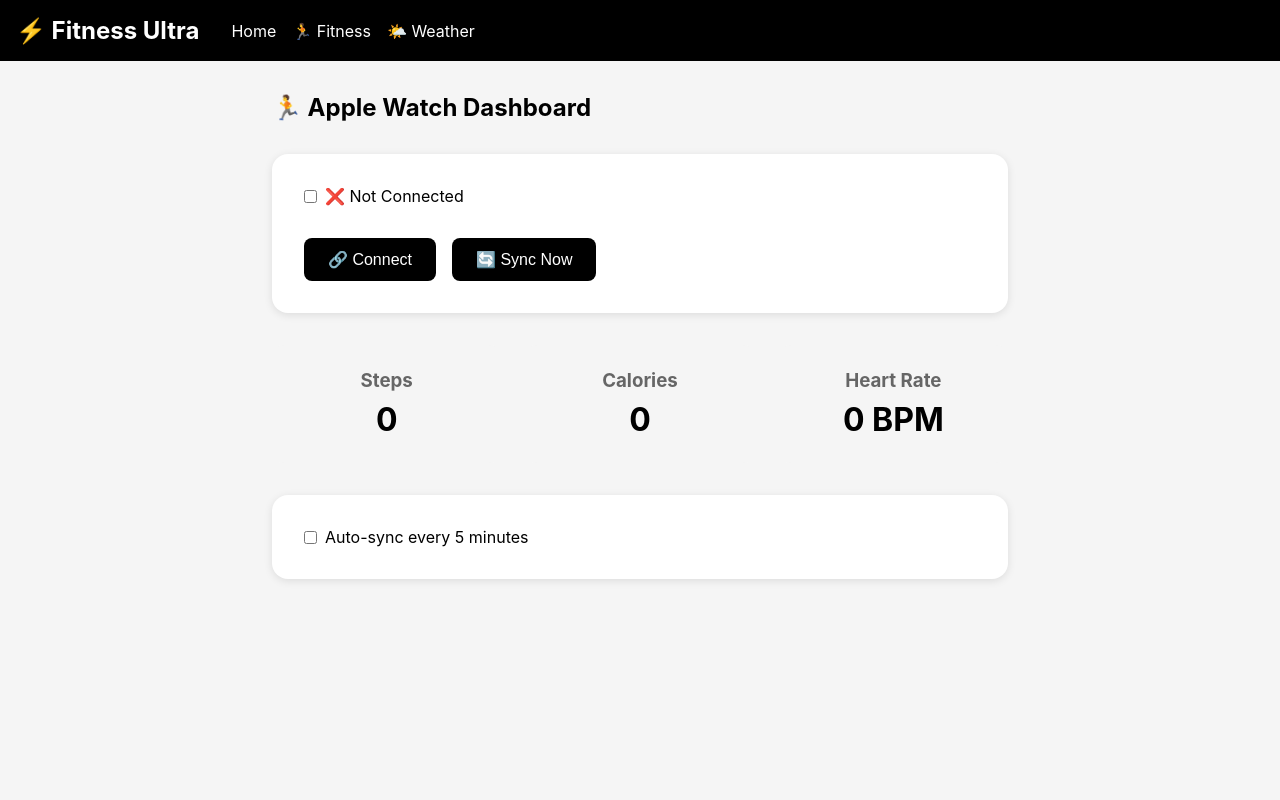
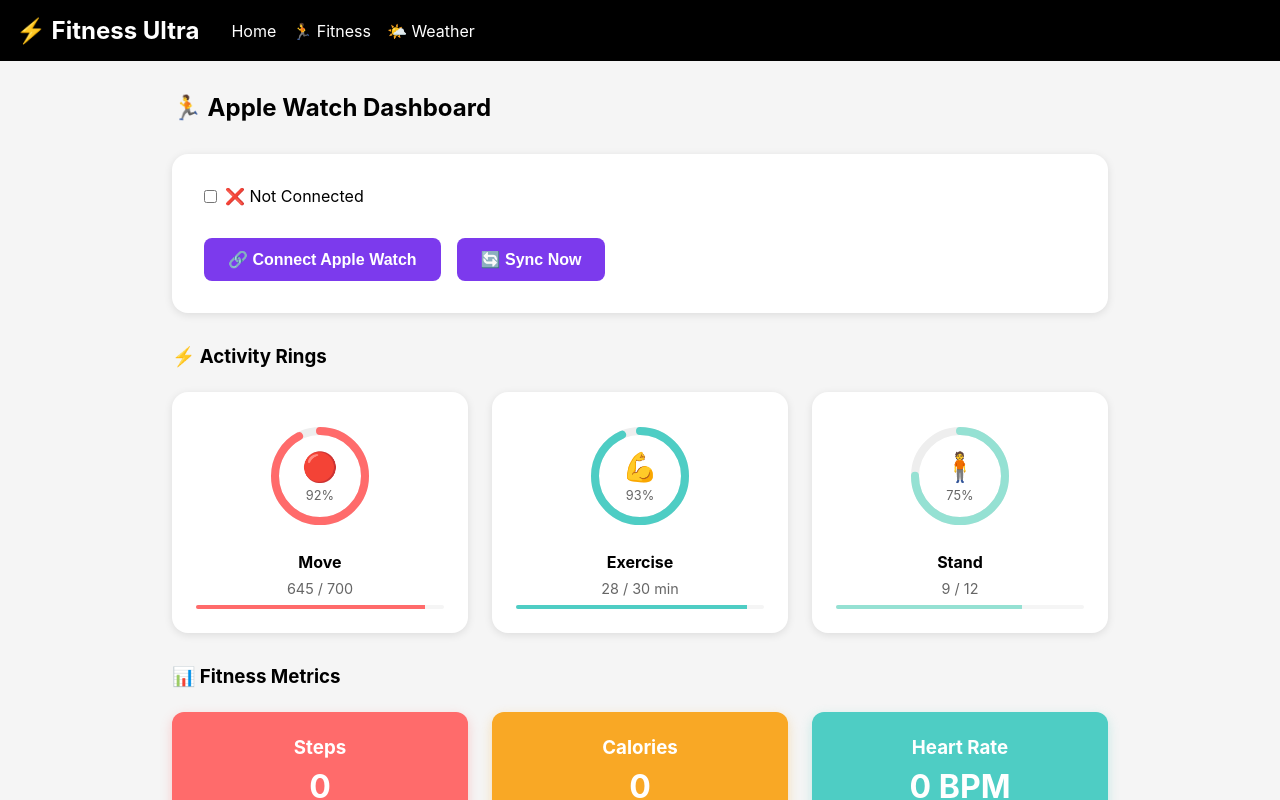
Before and after one commit to provmh3-glitch/fitness-ultra, a Next.js app: page /fitness in a window 1280 px wide. Shown: the top 800 px of the page. Built offline with nearby package versions, Linux system fonts and the light colour scheme.

Commit message:
Update fitness page with Activity Rings tracking and improved UI

```diff
--- a/app/fitness/page.tsx
+++ b/app/fitness/page.tsx
@@ -1,6 +1,14 @@
 'use client';
 
 import { useState } from 'react';
+
+interface Ring {
+  name: string;
+  current: number;
+  goal: number;
+  color: string;
+  icon: string;
+}
 
 export default function FitnessPage() {
   const [connected, setConnected] = useState(false);
@@ -10,7 +18,14 @@
     steps: 0,
     calories: 0,
     heartRate: 0,
+    timestamp: new Date().toISOString(),
   });
+
+  const [rings, setRings] = useState<Ring[]>([
+    { name: 'Move', current: 645, goal: 700, color: '#FF6B6B', icon: '🔴' },
+    { name: 'Exercise', current: 28, goal: 30, color: '#4ECDC4', icon: '💪' },
+    { name: 'Stand', current: 9, goal: 12, color: '#95E1D3', icon: '🧍' },
+  ]);
 
   const handleConnect = async () => {
     setConnected(true);
@@ -22,6 +37,12 @@
       const res = await fetch('/api/fitness/apple-watch');
       const newData = await res.json();
       setData(newData);
+
+      // Update rings with simulated data
+      setRings(rings.map(ring => ({
+        ...ring,
+        current: Math.min(ring.goal, ring.current + Math.floor(Math.random() * 50))
+      })));
     } catch (error) {
       console.error('Sync failed:', error);
     } finally {
@@ -31,7 +52,7 @@
 
   return (
     <main style={{
-      maxWidth: '800px',
+      maxWidth: '1000px',
       margin: '0 auto',
       padding: '2rem',
     }}>
@@ -56,31 +77,149 @@
               checked={connected}
               onChange={(e) => setConnected(e.target.checked)}
             />
-            {connected ? '✅ Connected' : '❌ Not Connected'}
+            {connected ? '✅ Connected to Apple Watch' : '❌ Not Connected'}
           </label>
         </div>
 
+        <div style={{ display: 'flex', gap: '1rem', flexWrap: 'wrap' }}>
           <button
             onClick={handleConnect}
             style={{
-            marginRight: '1rem',
-            backgroundColor: connected ? '#666' : '#000',
+              padding: '0.75rem 1.5rem',
+              backgroundColor: connected ? '#999' : '#7C3AED',
+              color: '#fff',
+              border: 'none',
+              borderRadius: '0.5rem',
+              cursor: connected ? 'default' : 'pointer',
+              fontWeight: 'bold',
             }}
             disabled={connected}
           >
-          {connected ? '🔗 Connected' : '🔗 Connect'}
+            {connected ? '🔗 Connected' : '🔗 Connect Apple Watch'}
           </button>
           <button
             onClick={handleSync}
             disabled={!connected || syncing}
             style={{
-            backgroundColor: syncing ? '#666' : '#000',
+              padding: '0.75rem 1.5rem',
+              backgroundColor: syncing ? '#999' : '#7C3AED',
+              color: '#fff',
+              border: 'none',
+              borderRadius: '0.5rem',
+              cursor: !connected || syncing ? 'default' : 'pointer',
+              fontWeight: 'bold',
             }}
           >
             {syncing ? '⏳ Syncing...' : '🔄 Sync Now'}
           </button>
         </div>
+      </div>
 
+      <h3 style={{ marginBottom: '1.5rem' }}>⚡ Activity Rings</h3>
+      <div style={{
+        display: 'grid',
+        gridTemplateColumns: 'repeat(auto-fit, minmax(250px, 1fr))',
+        gap: '1.5rem',
+        marginBottom: '2rem',
+      }}>
+        {rings.map((ring, index) => {
+          const percentage = (ring.current / ring.goal) * 100;
+          const circumference = 2 * Math.PI * 45;
+          const strokeDashoffset = circumference - (percentage / 100) * circumference;
+
+          return (
+            <div
+              key={index}
+              style={{
+                backgroundColor: '#fff',
+                padding: '1.5rem',
+                borderRadius: '1rem',
+                boxShadow: '0 2px 8px rgba(0,0,0,0.1)',
+                textAlign: 'center',
+              }}
+            >
+              <div style={{
+                position: 'relative',
+                width: '120px',
+                height: '120px',
+                margin: '0 auto 1rem',
+              }}>
+                <svg
+                  width="120"
+                  height="120"
+                  style={{
+                    transform: 'rotate(-90deg)',
+                    position: 'absolute',
+                    top: 0,
+                    left: 0,
+                  }}
+                >
+                  {/* Background circle */}
+                  <circle
+                    cx="60"
+                    cy="60"
+                    r="45"
+                    fill="none"
+                    stroke="#eee"
+                    strokeWidth="8"
+                  />
+                  {/* Progress circle */}
+                  <circle
+                    cx="60"
+                    cy="60"
+                    r="45"
+                    fill="none"
+                    stroke={ring.color}
+                    strokeWidth="8"
+                    strokeDasharray={circumference}
+                    strokeDashoffset={strokeDashoffset}
+                    strokeLinecap="round"
+                    style={{
+                      transition: 'stroke-dashoffset 0.5s ease',
+                    }}
+                  />
+                </svg>
+                <div
+                  style={{
+                    position: 'absolute',
+                    top: '50%',
+                    left: '50%',
+                    transform: 'translate(-50%, -50%)',
+                    textAlign: 'center',
+                  }}
+                >
+                  <p style={{ margin: 0, fontSize: '1.8rem' }}>{ring.icon}</p>
+                  <p style={{ margin: '0.25rem 0 0 0', fontSize: '0.8rem', color: '#666' }}>
+                    {Math.round(percentage)}%
+                  </p>
+                </div>
+              </div>
+
+              <h4 style={{ marginBottom: '0.5rem' }}>{ring.name}</h4>
+              <p style={{ color: '#666', marginBottom: '0.5rem', fontSize: '0.9rem' }}>
+                {ring.current} / {ring.goal} {ring.name === 'Exercise' ? 'min' : ''}
+              </p>
+              <div style={{
+                backgroundColor: '#f5f5f5',
+                height: '4px',
+                borderRadius: '2px',
+                overflow: 'hidden',
+              }}>
+                <div
+                  style={{
+                    backgroundColor: ring.color,
+                    height: '100%',
+                    width: `${Math.min(percentage, 100)}%`,
+                    transition: 'width 0.3s ease',
+                  }}
+                ></div>
+              </div>
+            </div>
+          );
+        })}
+      </div>
+
+      <h3 style={{ marginBottom: '1.5rem' }}>📊 Fitness Metrics</h3>
       <div style={{
         display: 'grid',
         gridTemplateColumns: 'repeat(auto-fit, minmax(200px, 1fr))',
@@ -88,31 +227,37 @@
         marginBottom: '2rem',
       }}>
         <div style={{
-          backgroundColor: '#f5f5f5',
+          backgroundColor: '#FF6B6B',
+          color: '#fff',
           padding: '1.5rem',
           borderRadius: '0.75rem',
           textAlign: 'center',
+          boxShadow: '0 4px 12px rgba(255,107,107,0.3)',
         }}>
-          <h3 style={{ color: '#666', marginBottom: '0.5rem' }}>Steps</h3>
-          <p style={{ fontSize: '2rem', fontWeight: 'bold' }}>{data.steps}</p>
+          <h3 style={{ color: '#fff', marginBottom: '0.5rem' }}>Steps</h3>
+          <p style={{ fontSize: '2rem', fontWeight: 'bold', margin: 0 }}>{data.steps.toLocaleString()}</p>
         </div>
         <div style={{
-          backgroundColor: '#f5f5f5',
+          backgroundColor: '#F9A825',
+          color: '#fff',
           padding: '1.5rem',
           borderRadius: '0.75rem',
           textAlign: 'center',
+          boxShadow: '0 4px 12px rgba(249,168,37,0.3)',
         }}>
-          <h3 style={{ color: '#666', marginBottom: '0.5rem' }}>Calories</h3>
-          <p style={{ fontSize: '2rem', fontWeight: 'bold' }}>{data.calories}</p>
+          <h3 style={{ color: '#fff', marginBottom: '0.5rem' }}>Calories</h3>
+          <p style={{ fontSize: '2rem', fontWeight: 'bold', margin: 0 }}>{data.calories}</p>
         </div>
         <div style={{
-          backgroundColor: '#f5f5f5',
+          backgroundColor: '#4ECDC4',
+          color: '#fff',
           padding: '1.5rem',
           borderRadius: '0.75rem',
           textAlign: 'center',
+          boxShadow: '0 4px 12px rgba(78,205,196,0.3)',
         }}>
-          <h3 style={{ color: '#666', marginBottom: '0.5rem' }}>Heart Rate</h3>
-          <p style={{ fontSize: '2rem', fontWeight: 'bold' }}>{data.heartRate} BPM</p>
+          <h3 style={{ color: '#fff', marginBottom: '0.5rem' }}>Heart Rate</h3>
+          <p style={{ fontSize: '2rem', fontWeight: 'bold', margin: 0 }}>{data.heartRate} BPM</p>
         </div>
       </div>
 
@@ -127,15 +272,16 @@
           alignItems: 'center',
           gap: '0.5rem',
           cursor: 'pointer',
+          marginBottom: '1rem',
         }}>
           <input
             type="checkbox"
             checked={autoSync}
             onChange={(e) => setAutoSync(e.target.checked)}
           />
-          Auto-sync every 5 minutes
+          <span style={{ fontWeight: '500' }}>Auto-sync every 5 minutes</span>
         </label>
-        {autoSync && <p style={{ marginTop: '1rem', color: '#666' }}>✅ Auto-sync enabled</p>}
+        {autoSync && <p style={{ marginTop: '1rem', color: '#7C3AED', fontWeight: 'bold' }}>✅ Auto-sync enabled</p>}
       </div>
     </main>
   );
```
Lines whose indentation alone changed are shown as unchanged.
